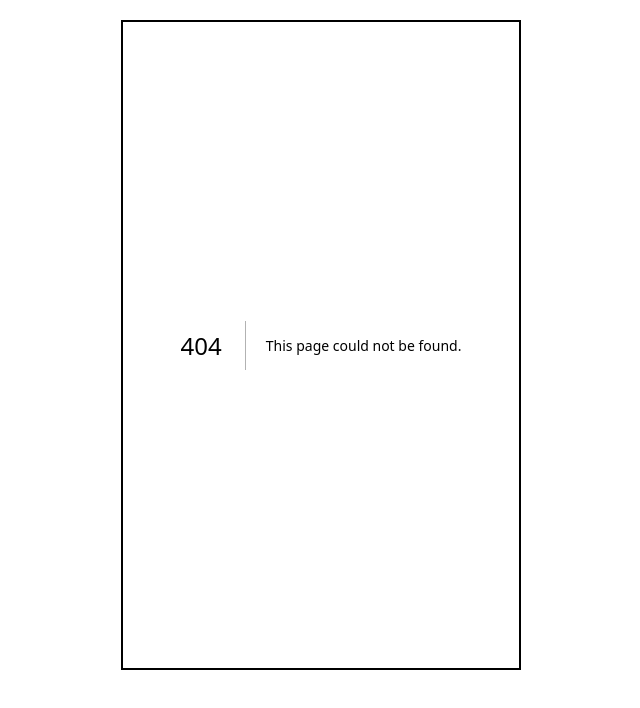
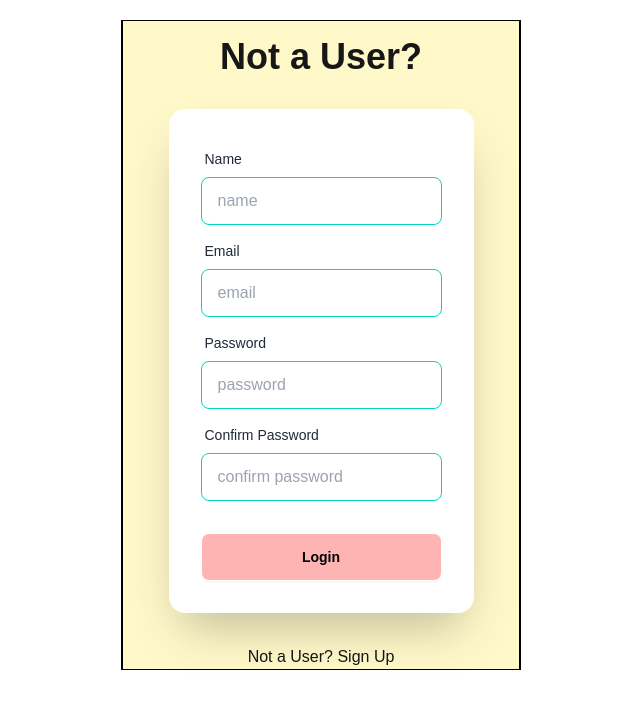
Before and after one commit to amirahyusof/parents-tracker, a Next.js app: page /component/signup in a window 1280 px wide. Before the commit this address had no page. Shown: the top 708 px of the page, without its empty margins (319-959 px from the left). Built offline with nearby package versions, Linux system fonts and the light colour scheme.

Commit message:
design signup UI

```diff
--- /dev/null
+++ b/app/component/signup/page.js
@@ -0,0 +1,79 @@
+"use client"
+import Image from "next/image";
+
+export default function Home() {
+  return (
+    <div className="hero bg-[#FFF9CA]">
+      <main className="hero-content flex-col lg:flex-row-reserve">
+        <div className="text-center">
+          <h1 className="text-4xl font-bold">Not a User?</h1>
+        </div>
+
+        <div className="card mt-4 bg-white w-full max-w-sm shrink-0 shadow-2xl">
+          <form className="card-body">
+            <div className="form-control">
+              <label className="label">
+                <span className="label-text">Name</span>
+              </label>
+              <input
+                type="text"
+                placeholder="name"
+                className="input input-bordered bg-white input-accent"
+                required
+              />
+            </div>
+
+            <div className="form-control">
+              <label className="label">
+                <span className="label-text">Email</span>
+              </label>
+              <input
+                type="email"
+                placeholder="email"
+                className="input input-bordered bg-white input-accent"
+                required
+              />
+            </div>
+
+            <div className="form-control">
+              <label className="label">
+                <span className="label-text">Password</span>
+              </label>
+              <input
+                type="password"
+                placeholder="password"
+                className="input input-bordered bg-white input-accent"
+                required
+              />
+            </div>
+
+            <div className="form-control">
+              <label className="label">
+                <span className="label-text">Confirm Password</span>
+              </label>
+              <input
+                type="password"
+                placeholder="confirm password"
+                className="input input-bordered bg-white input-accent"
+                required
+              />
+            </div>
+
+            <div className="form-control mt-6">
+              <button className="btn border-white bg-[#FFB4B4] hover:bg-[#FFDEB4] text-black">Login</button>
+            </div>
+          </form>
+
+        </div>
+
+      </main>
+
+      <footer className="row-start-3 mt-4 flex-col items-center justify-center">
+        <p className="">
+          Not a User?
+          <a href="#" className="link link-hover"> Sign Up </a>
+        </p>
+      </footer>
+    </div>
+  );
+}
```
